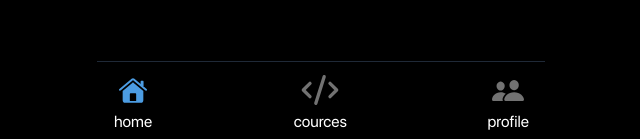
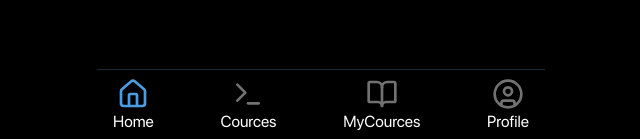
Before and after one commit to sahilkhude117/CourceHive, a Next.js app: page / in a window 1280 px wide. Shown: the part 658-797 px from the top of the page, without its empty margins (319-959 px from the left). Built offline with nearby package versions, Linux system fonts and the light colour scheme; no server answers.

Commit message:
added my courses tab

```diff
--- a/components/NavigationBar.tsx
+++ b/components/NavigationBar.tsx
@@ -1,17 +1,17 @@
 'use client'
 
-import Home from "@/icons/Home";
-import Friends from "@/icons/Friends";
 import { TabType } from "@/utils/types";
 import { useTab } from "@/contexts/TabContext";
-import Cources from "@/icons/Cources";
+import { BookOpen, GraduationCap, HomeIcon, Terminal, UserCircle } from "lucide-react";
+
 
 const NavigationBar = () => {
     const {activeTab,setActiveTab} = useTab();
     const tabs: {id:TabType; label:string; Icon: React.FC<{className?: string}>}[] = [
-        {id: 'home', label: 'home', Icon: Home},
-        {id: 'cources', label: 'cources', Icon: Cources},
-        {id: 'profile', label: 'profile', Icon: Friends},
+        {id: 'home', label: 'Home', Icon: HomeIcon},
+        {id: 'cources', label: 'Cources', Icon: Terminal},
+        {id: 'mycources', label: 'MyCources', Icon: BookOpen},
+        {id: 'profile', label: 'Profile', Icon: UserCircle},
     ]
 
     return (
@@ -27,7 +27,7 @@ const NavigationBar = () => {
                                 className={`flex flex-col items-center`}
                             >
                                 <tab.Icon
-                                    className={`w-10 h-10 ${isActive ? `text-[#4c9ce2]` : `text-[#727272]`}`}
+                                    className={`w-8 h-8 ${isActive ? `text-[#4c9ce2]` : `text-[#727272]`}`}
                                 />
                                 <span>
                                     {tab.label}
```
